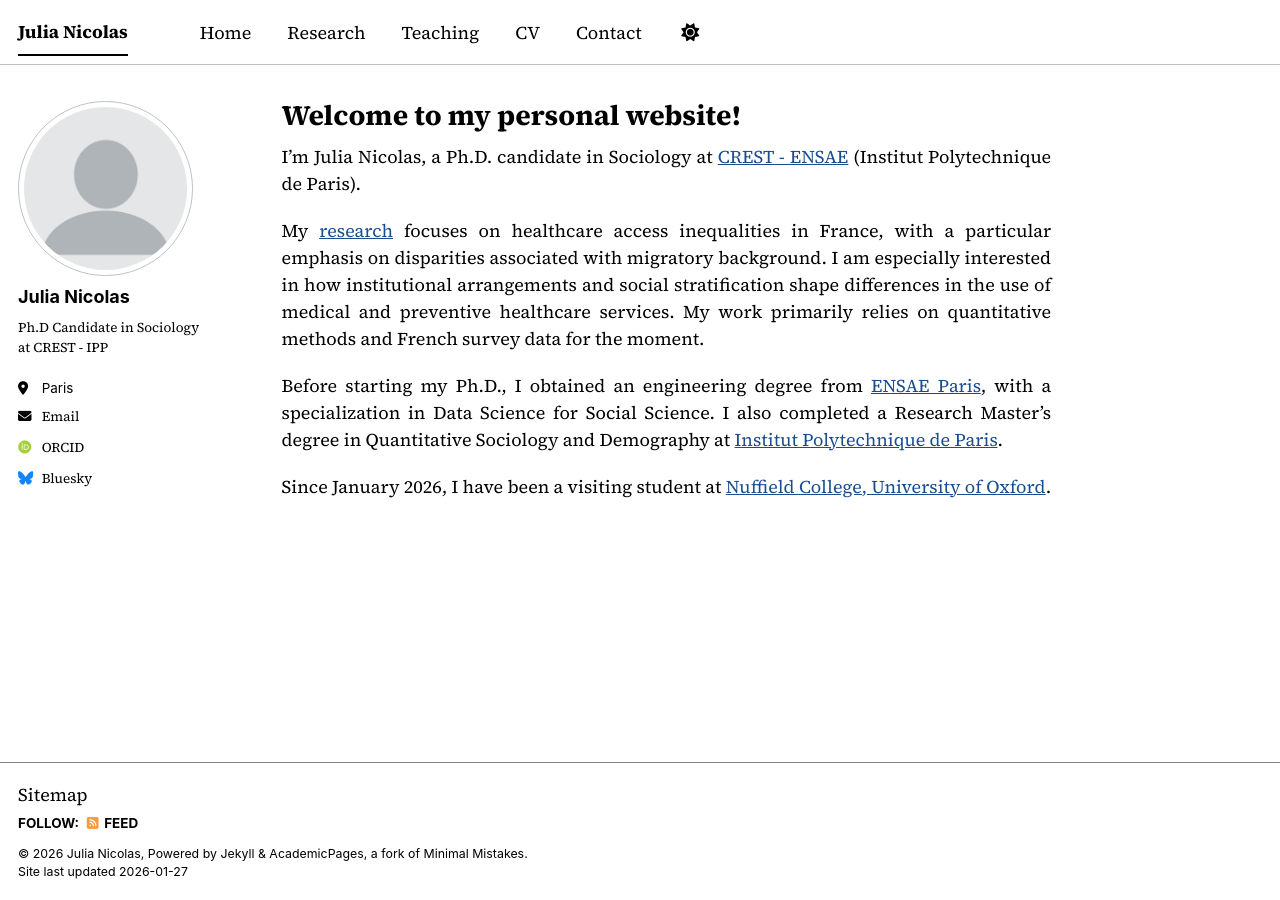
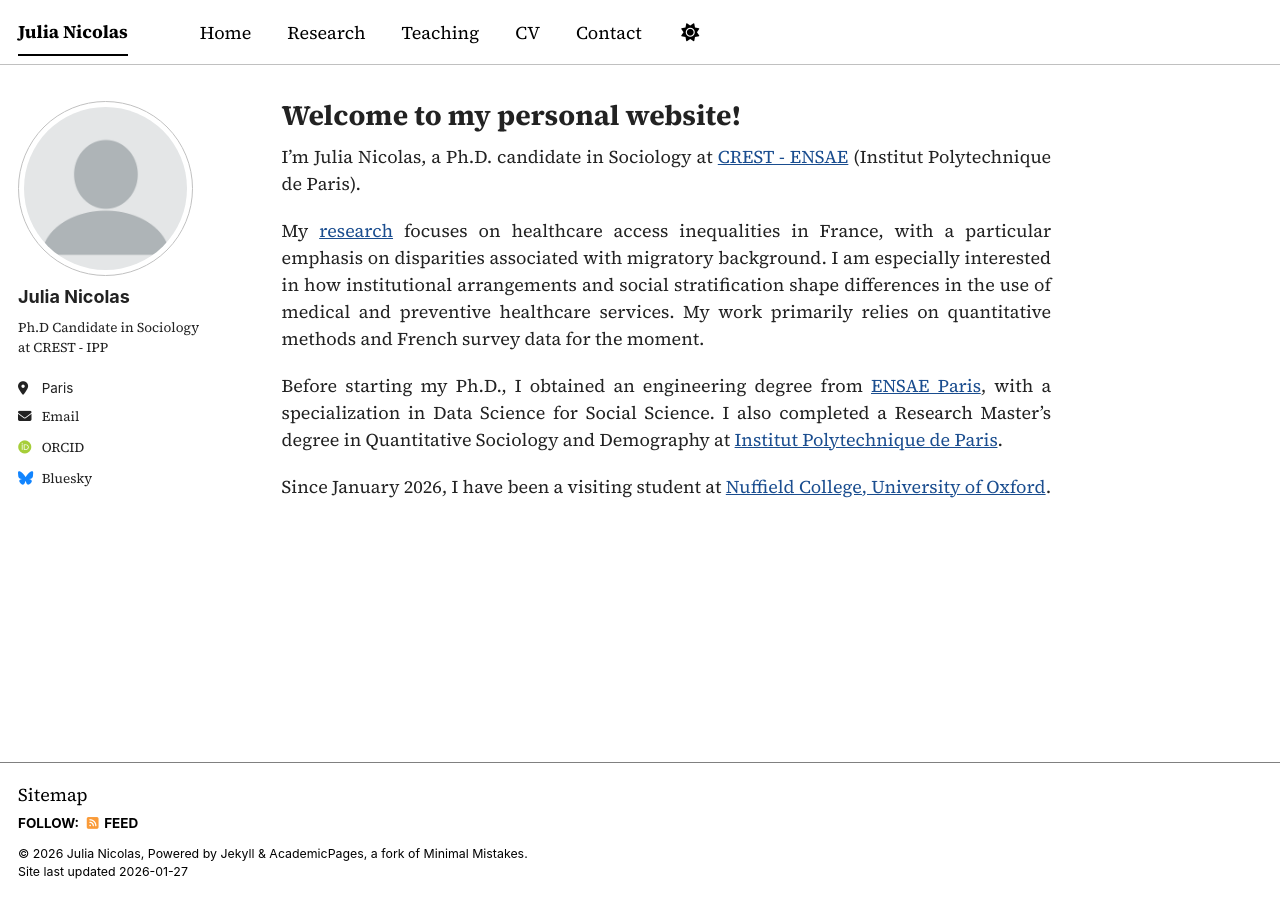
Before and after one commit to Julia-Nicolas/julia-nicolas.github.io, a Jekyll site: the page built from _pages/about.md, in a window 1280 px wide. Built offline with Jekyll 4.4.1, drawn with Linux system fonts in a browser that asks for light colours; some web fonts are replaced; a script bundle is joined from its source files by our own code; library files that are not in the unit come from our copies.

Commit message:
Update main.scss

```diff
--- a/assets/css/main.scss
+++ b/assets/css/main.scss
@@ -89,3 +89,9 @@ a:hover {
 .author__urls a {
   font-family: "Source Serif 4", serif;
 }
+
+/* Base text color */
+
+body {
+  color: #222222;
+}
```
